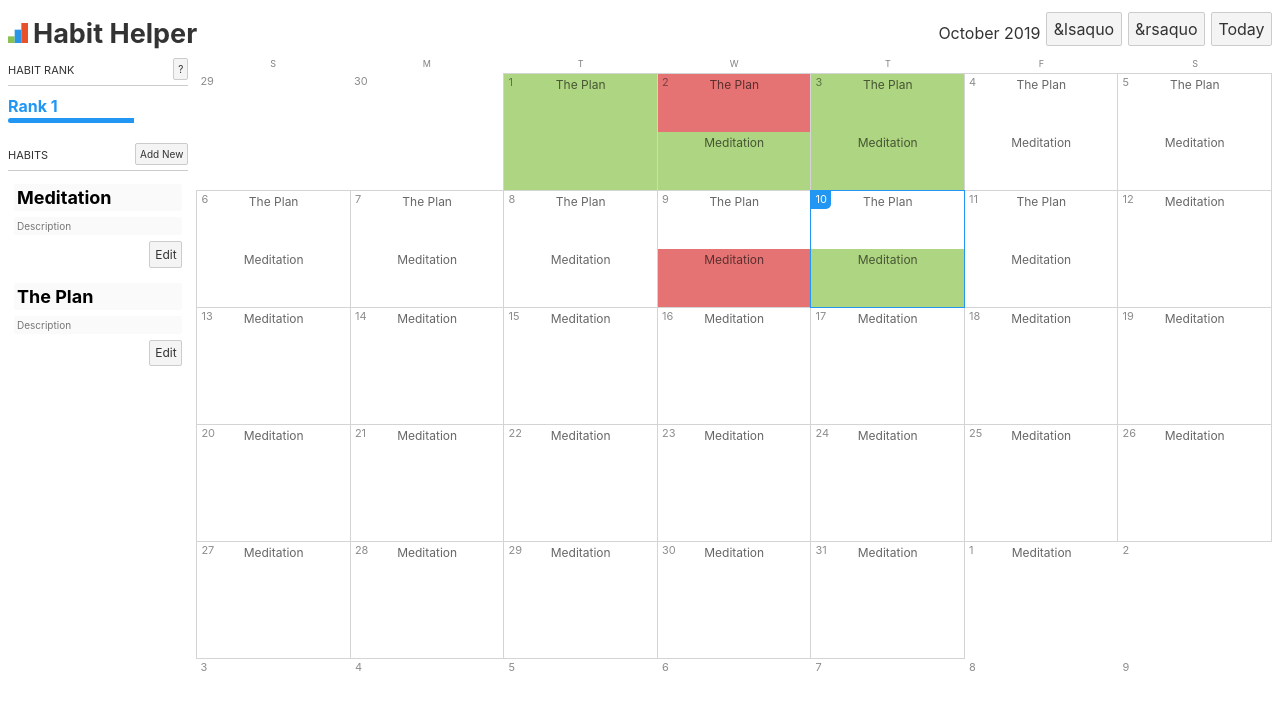
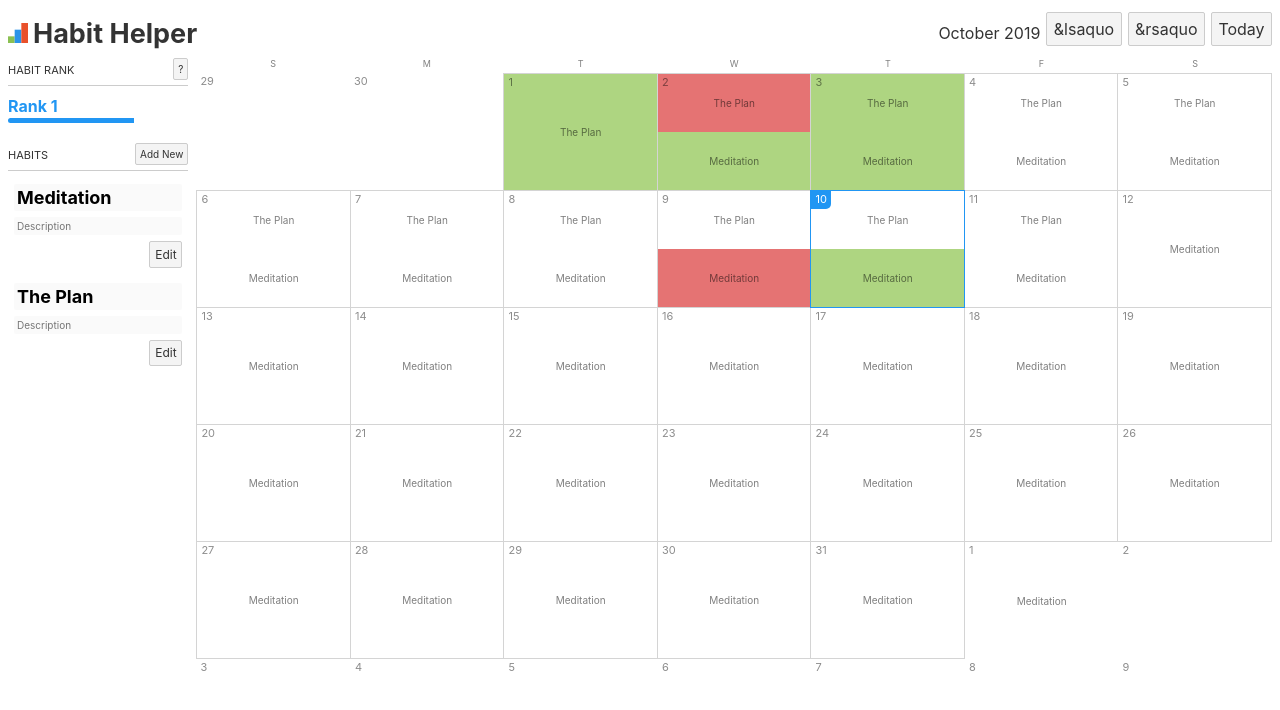
Before and after one commit to pooriajr/hh-svelte, a Svelte app: page / in a window 1280 px wide. Shown: the top 710 px of the page. Built offline with nearby package versions, Linux system fonts and the light colour scheme.

Commit message:
improved styles

```diff
--- a/src/App.svelte
+++ b/src/App.svelte
@@ -356,7 +356,9 @@
             class:failure="{habit.records[day.fDate] === false}"
             class:active="{day.date === activeCell}"
           >
-            {habit.title || '?'}
+            <span>
+              {habit.title || '?'}
+            </span>
           </div>
           {/if} {/each}
         </div>
@@ -634,17 +636,19 @@
     background: white;
   }
   .cell-habit {
-    display: block;
+    display: flex;
+    align-items: center;
+    justify-content: center;
     width: 100%;
     padding: 3px;
     margin-bottom: 2px;
-    font-size: 12px;
+    font-size: 10px;
     transition: 0.2s;
     user-select: none;
     overflow: hidden;
     white-space: nowrap;
     margin-bottom: 0px;
-    color: rgb(0, 0, 0, 0.6);
+    color: rgb(0, 0, 0, 0.5);
     flex-grow: 1;
   }
   .cell-habit.active {
@@ -652,6 +656,7 @@
     margin-bottom: 4px;
     height: 30px;
     font-size: 12px;
+    color: rgb(0, 0, 0, 0.7);
   }
   .cell-habit.success {
     background: #aed581;
```
